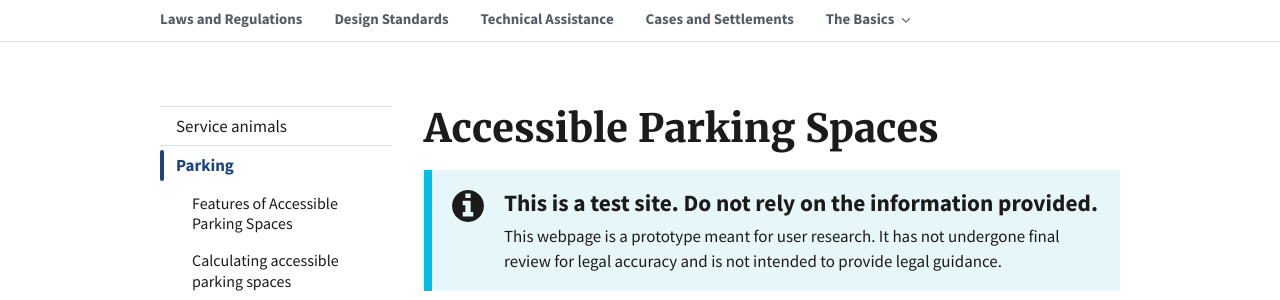
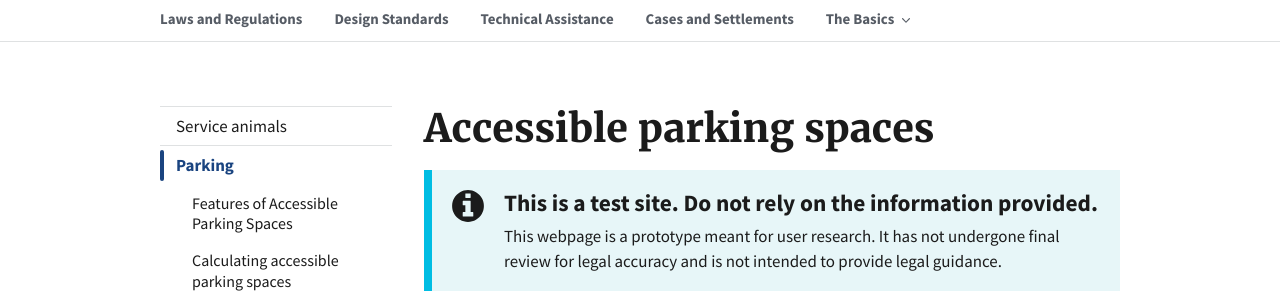
Before and after one commit to 18F/ada-sandbox, a Jekyll site: the page built from pages/parking.md, in a window 1280 px wide and 900 px high. Shown: the part 147-447 px from the top of the window. Built offline with Jekyll 4.4.1, drawn with Linux system fonts in a browser that asks for light colours.

```diff
--- a/pages/parking.md
+++ b/pages/parking.md
@@ -1,5 +1,5 @@
 ---
-title: Accessible Parking Spaces
+title: Accessible parking spaces
 description: This is a documentation page.
 permalink: /parking/
 
```
